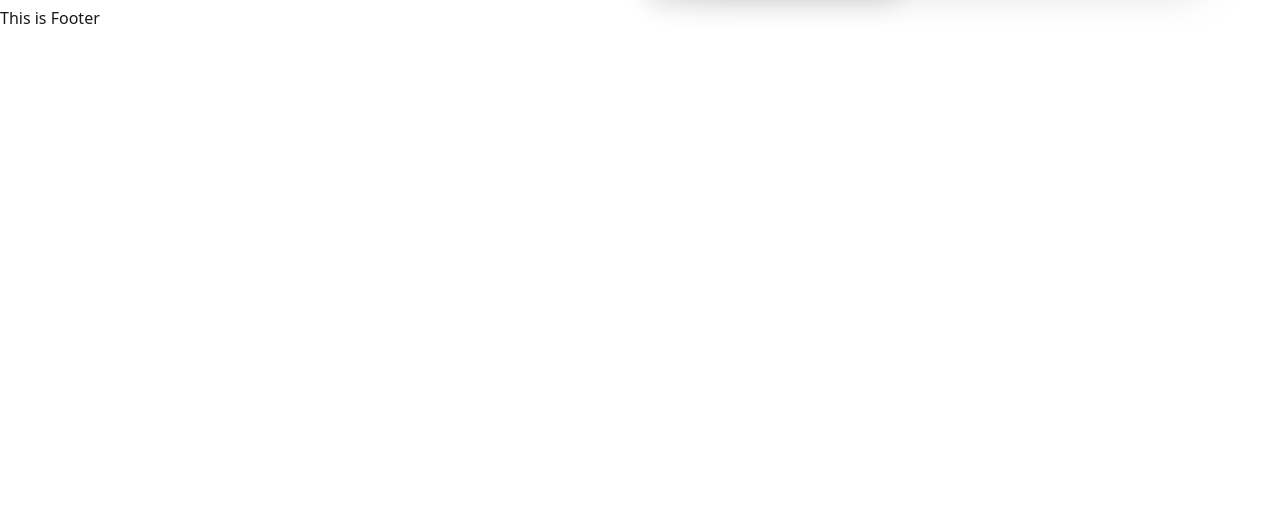
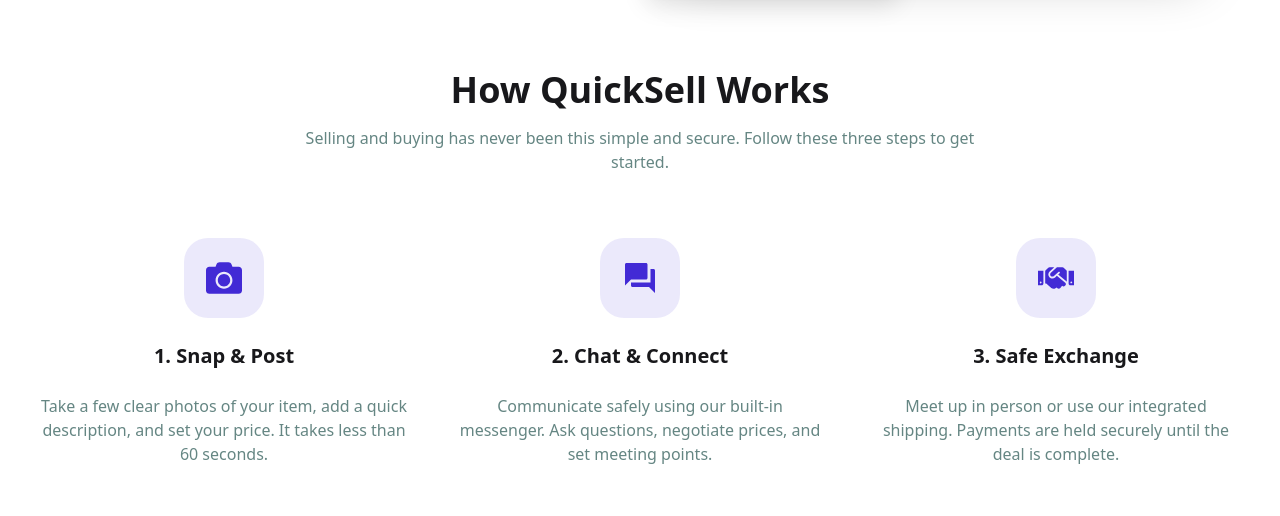
Before and after one commit to MdRehanAli/quick-sell, a Next.js app: page / in a window 1280 px wide. Shown: the part 686-1202 px from the top of the page. Before the commit the page ends 800 px from the top, so only its background shows below. Built offline with nearby package versions, Linux system fonts and the light colour scheme.

Commit message:
Added Works

```diff
--- a/src/app/page.jsx
+++ b/src/app/page.jsx
@@ -1,10 +1,12 @@
 import Banner from "@/components/Banner";
+import Works from "@/components/Works";
 import Image from "next/image";
 
 export default function Home() {
   return (
     <div>
       <Banner></Banner>
+      <Works></Works>
     </div>
   );
 }
--- a/src/components/Navbar.jsx
+++ b/src/components/Navbar.jsx
@@ -8,9 +8,9 @@
         <li><Link href="/login">Login</Link></li>
     </>
     return (
-        <header>
-            <div className="navbar bg-base-100 shadow-sm">
-                <div className="navbar-start">
+        <header className='shadow-sm sticky top-0 z-50'>
+            <div className="navbar bg-base-100 w-11/12 max-w-7xl mx-auto">
+                <div className=" navbar-start">
                     <div className="dropdown">
                         <div tabIndex={0} role="button" className="btn btn-ghost lg:hidden">
                             <svg xmlns="http://www.w3.org/2000/svg" className="h-5 w-5" fill="none" viewBox="0 0 24 24" stroke="currentColor"> <path strokeLinecap="round" strokeLinejoin="round" strokeWidth="2" d="M4 6h16M4 12h8m-8 6h16" /> </svg>
--- /dev/null
+++ b/src/components/Works.jsx
@@ -0,0 +1,53 @@
+import React from 'react';
+import { FaCamera, FaHandshake } from "react-icons/fa";
+import { MdForum } from "react-icons/md";
+
+const Works = () => {
+    const steps = [
+        {
+            icon: FaCamera,
+            title: '1. Snap & Post',
+            description: 'Take a few clear photos of your item, add a quick description, and set your price. It takes less than 60 seconds.'
+        },
+        {
+            icon: MdForum,
+            title: '2. Chat & Connect',
+            description: 'Communicate safely using our built-in messenger. Ask questions, negotiate prices, and set meeting points.'
+        },
+        {
+            icon: FaHandshake,
+            title: '3. Safe Exchange',
+            description: 'Meet up in person or use our integrated shipping. Payments are held securely until the deal is complete.'
+        }
+    ];
+
+    return (
+        <section className="bg-white dark:bg-gray-900/50 py-24">
+            <div className="max-w-7xl mx-auto px-6">
+                <div className="text-center mb-16">
+                    <h2 className="text-4xl font-black mb-4">How QuickSell Works</h2>
+                    <p className="text-[#658683] max-w-2xl mx-auto">
+                        Selling and buying has never been this simple and secure. Follow these three steps to get started.
+                    </p>
+                </div>
+
+                <div className="grid md:grid-cols-3 gap-12">
+                    {steps.map((step, index) => {
+                        const Icon = step.icon;
+                        return (
+                            <div key={index} className="text-center space-y-6">
+                                <div className="size-20 bg-primary/10 text-primary rounded-3xl flex items-center justify-center mx-auto">
+                                    <Icon className="text-4xl" />
+                                </div>
+                                <h3 className="text-xl font-bold">{step.title}</h3>
+                                <p className="text-[#658683] dark:text-gray-400">{step.description}</p>
+                            </div>
+                        );
+                    })}
+                </div>
+            </div>
+        </section>
+    );
+};
+
+export default Works;
```
